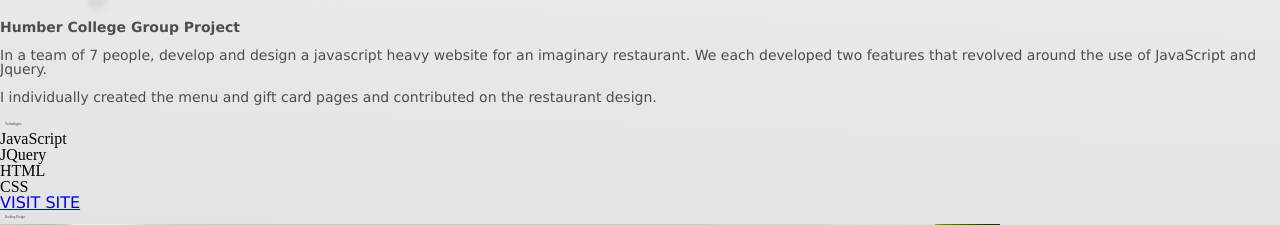
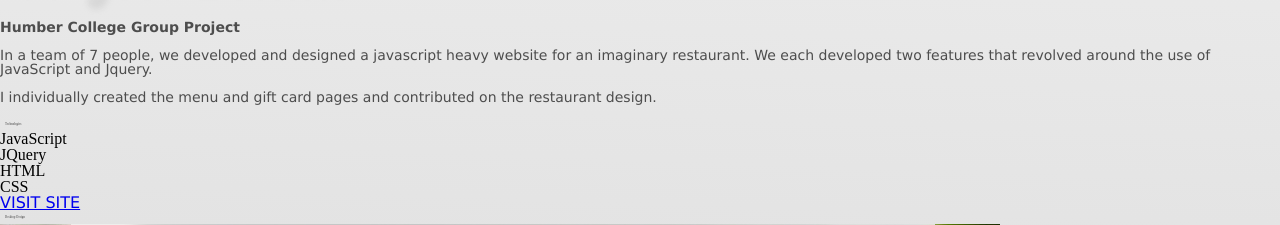
Before and after one commit to moosenado/egport, a PHP site: page /nakedstock.php in a window 1280 px wide. Shown: the part 950-1175 px from the top of the page. Run offline with PHP 8.4, Linux system fonts and the light colour scheme; some libraries are stand-ins or nearby versions; some web fonts are replaced.

Commit message:
done for the day

```diff
--- a/about.php
+++ b/about.php
@@ -14,7 +14,7 @@
 					<h1>About Elliot Grabish</h1>
 				</div>
 					<p>
-						Do websites really matter? Do I need one? People seemed to be on the fence when it came to answering these questions not that long ago. Today, do you still hear these questions? Just in the last five years, having a web presence has gone from a maybe to a necessity. How can you quickly learn about someone you haven't met yet? Our connected lifestyles have led us to make first impressions before even meeting each other. We now live on the web and it's becoming increasingly important that communication made across this medium is accurate. Whether it's for personal reasons, your brand, or your business, how your information is made available to the world will create a lasting affect on others perceptions. This is why I love building for the web and helping others succeed with their own web presence.
+						Do websites really matter? Do I need one? People seemed to be on the fence when it came to answering these questions not that long ago. Today, do you still hear these questions? Just in the last five years, having a web presence has gone from a maybe to a necessity. How can you quickly learn about someone you haven't met yet? Our connected lifestyles have led us to make first impressions before even meeting each other. We now live on the web and it's becoming increasingly important that communication made across this medium is accurate. Whether it's for personal reasons, your brand, or your business, how your information is made available to the world will create a lasting affect on others perceptions. This is why I love working with others to help them achieve their visions online.
 					</p>
 					<p>
 						I am a full stack web developer residing in the Greater Toronto Area and a student in the Humber Web Development program. I also have a Honours Arts and Science Degree from the Univerity of Guelph. As well as developing for the web, I have an extensive background in graphic design and music production. I aim to combine all of my skills to create unique user experiences. Merging creativity with technicality is where the heart of my creations lie.
--- a/nakedstock.php
+++ b/nakedstock.php
@@ -23,7 +23,7 @@
 				</p>
 
 				<p class="justify">
-					In a team of 7 people, develop and design a javascript heavy website for an imaginary restaurant. We each developed two features that revolved around the use of JavaScript and Jquery.
+					In a team of 7 people, we developed and designed a javascript heavy website for an imaginary restaurant. We each developed two features that revolved around the use of JavaScript and Jquery.
 				</p>
 
 				<p class="justify">
```
Also changed, not shown: index.php (+2 -14 lines).
